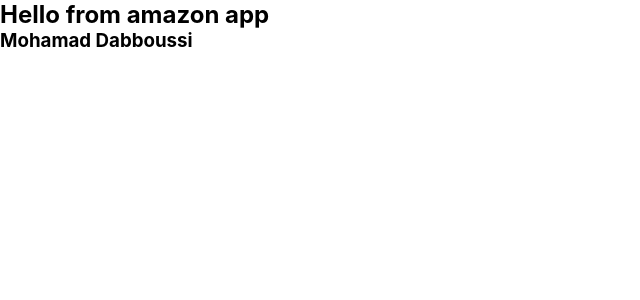
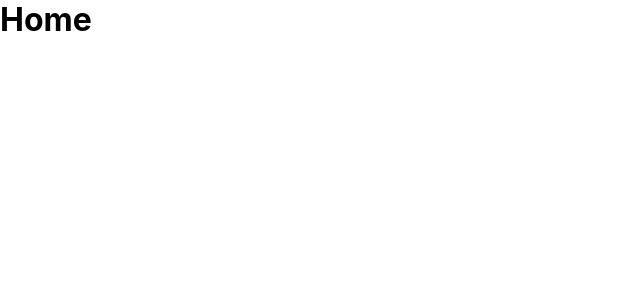
Before and after one commit to MohamadDabboussi/Amazon-App, a React (Create React App) app: page / in a window 1280 px wide. Shown: the top 300 px of the page, without its empty margins (0-640 px from the left). Built offline with nearby package versions, Linux system fonts and the light colour scheme.

Commit message:
Add routes

```diff
--- a/package.json
+++ b/package.json
@@ -8,6 +8,7 @@
     "@testing-library/user-event": "^7.2.1",
     "react": "^16.13.1",
     "react-dom": "^16.13.1",
+    "react-router-dom": "^5.2.0",
     "react-scripts": "3.4.3"
   },
   "scripts": {
--- a/src/App.js
+++ b/src/App.js
@@ -1,12 +1,24 @@
 import React from "react";
 import "./App.css";
+import { BrowserRouter as Router, Switch, Route } from "react-router-dom";
 
 function App() {
   return (
-    <div className="App">
-      <h2>Hello from amazon app</h2>
-      <h3>Mohamad Dabboussi </h3>
-    </div>
+    <Router>
+      <div className="app">
+        <Switch>
+          <Route path="/checkout">
+            <h1>CHECKOUT</h1>
+          </Route>
+          <Route path="/login">
+            <h1>Login</h1>
+          </Route>
+          <Route path="/">
+            <h1>Home</h1>
+          </Route>
+        </Switch>
+      </div>
+    </Router>
   );
 }
 
```
Also changed, not shown: 1 other file (tests, documents, lock files or other folders).
